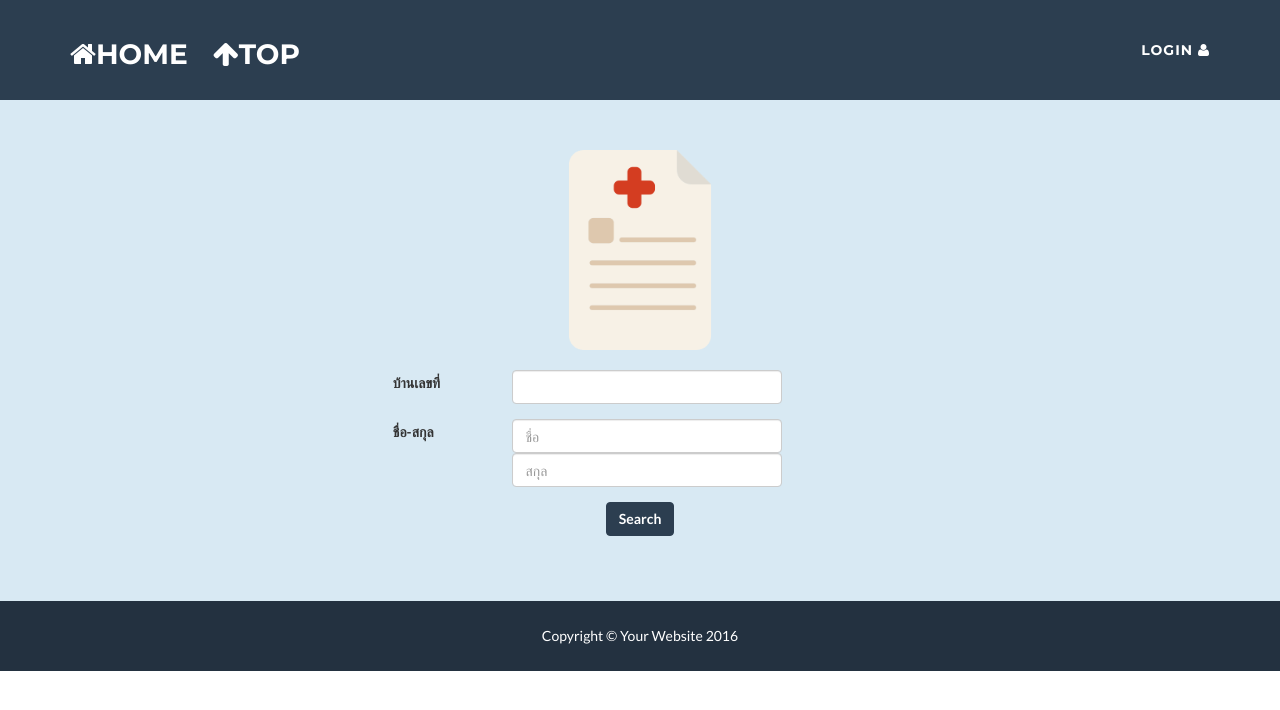
After one commit to aitthinat/PjH, a PHP site: page /s_record.php in a window 1280 px wide. The commit adds this page. Shown: the top 710 px of the page. Run offline with PHP 8.4, Linux system fonts and the light colour scheme; some libraries are stand-ins or nearby versions.

Commit message:
add s_record, record,pic

```diff
--- /dev/null
+++ b/s_record.php
@@ -0,0 +1,35 @@
+<?php include "head.php" ?>
+
+<div style="background:#d8e9f3">
+    <div class="container">
+        <div>
+            <div style="padding-bottom: 20px"><center><img class="img-responsive" src="img/onpage_4.png" height="100" width="200"></center></div>
+            <!-- Please Edit!! -->
+            <form name="myForm" onsubmit="return validateForm()" action="info_edd.php" method="POST" >
+            <!-- House ID -->
+              <div class="form-group row" style="margin-left:27%;margin-right:10%">
+                <label class="col-2 col-form-label">บ้านเลขที่</label>
+                <div class="col-5">
+                  <input class="form-control" type="text" id="findhome" name="findhome" pattern="[0-9/]+.{1,}" title="กรุณากรอกเลขที่บ้านใหม่อีกครั้ง">
+              </div>
+            </div>
+            <!-- Name -->
+            <div class="form-group row" style="margin-left:27%;margin-right:10%">
+                <label class="col-2 col-form-label">ชื่อ-สกุล</label>
+                <div class="col-5">
+                  <input class="form-control" type="text" id="findFname" name="findFname" placeholder="ชื่อ" pattern="[a-zA-Zก-์]+" title="กรุณากรอกตัวอักษร A-Z, a-z, ก-ฮ และสระในภาษาไทย">
+                  <input class="form-control" type="text" id="findLname" name="findLname" placeholder="สกุล" pattern="[a-zA-Zก-์]+" title="กรุณากรอกตัวอักษร A-Z, a-z, ก-ฮ และสระในภาษาไทย">
+              </div>
+            </div>
+
+
+
+
+          <div class="form-check form-group row" style="margin-left:10%;margin-right:10%" align="center">
+            <button type="submit" class="btn btn-primary">Search</button>
+        </div>
+    </form>
+</div>
+</div>
+</div>
+<?php include "foot.php" ?>
```
Also changed, not shown: index.php (+5 -3 lines), record.php (added, +19 -0 lines), img/bg_pattern.png (added).
